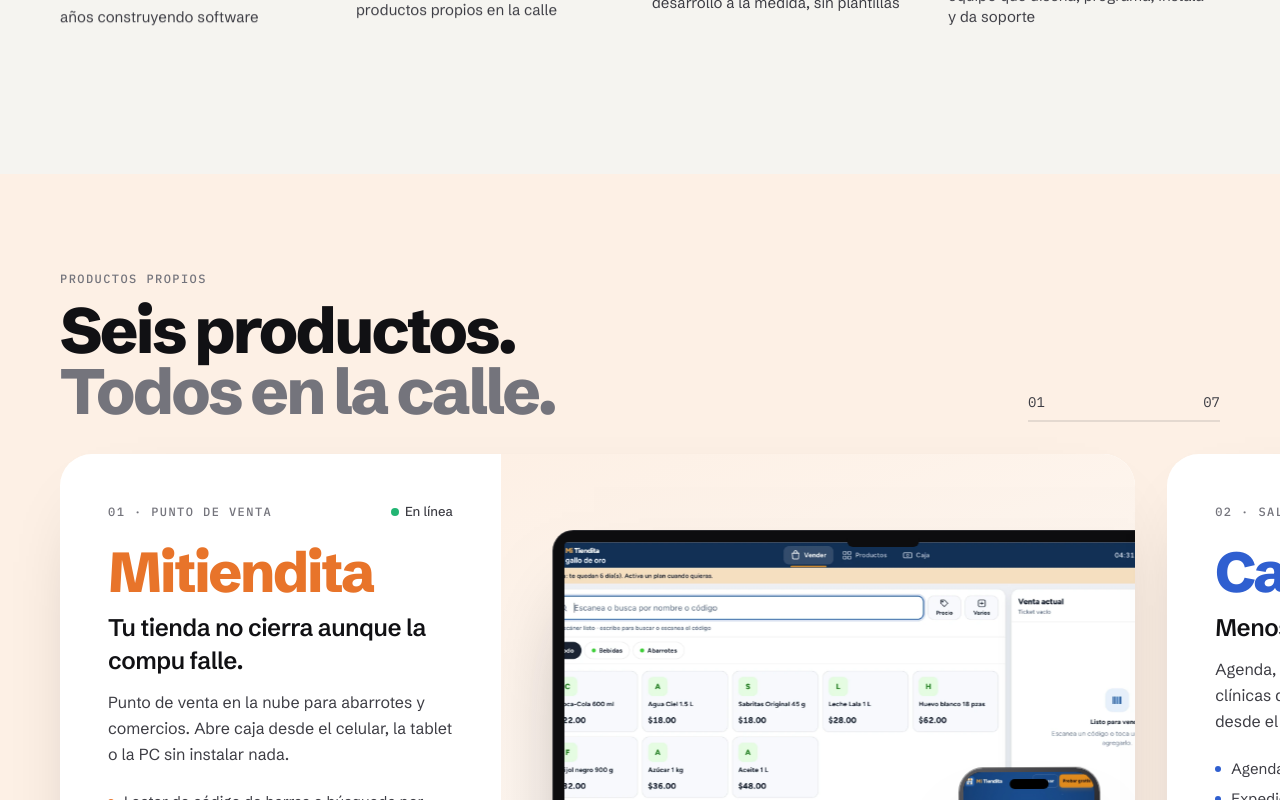
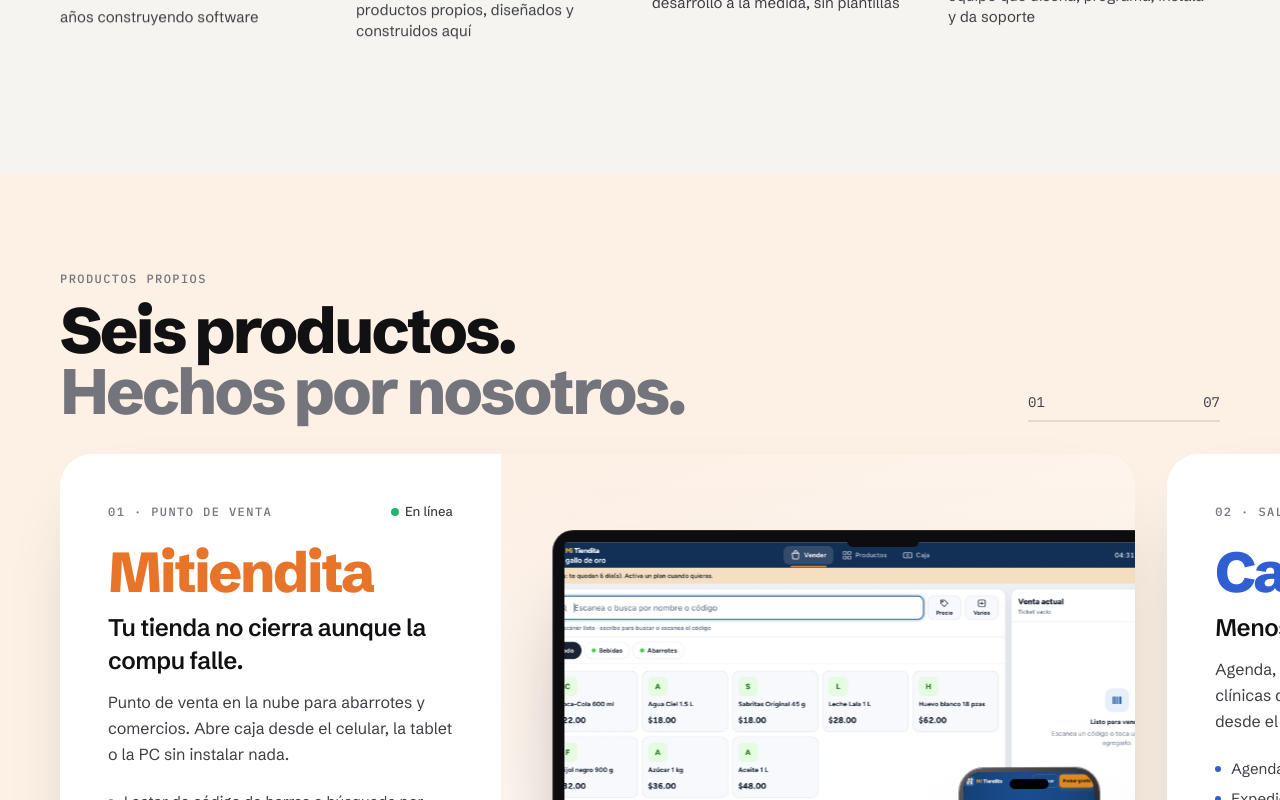
Before and after one commit to MADGRISMAD/hyperion-marketing, a Next.js app: page / in a window 1280 px wide. Shown: the part 1624-2424 px from the top of the page. Built offline with nearby package versions, Linux system fonts and the light colour scheme.

Commit message:
Textos de productos: no todos están en línea hoy

```diff
--- a/src/app/page.js
+++ b/src/app/page.js
@@ -46,7 +46,7 @@
 function Numbers() {
   const stats = [
     { n: 10, s: "+", label: "años construyendo software" },
-    { n: 6, s: "", label: "productos propios en la calle" },
+    { n: 6, s: "", label: "productos propios, diseñados y construidos aquí" },
     { n: 100, s: "%", label: "desarrollo a la medida, sin plantillas" },
     { n: 1, s: "", label: "equipo que diseña, programa, instala y da soporte" },
   ]
@@ -235,7 +235,7 @@
             <h2 className="display mt-3 text-[clamp(2.4rem,5vw,4.4rem)]">
               Seis productos.
               <br />
-              <span className="text-mist">Todos en la calle.</span>
+              <span className="text-mist">Hechos por nosotros.</span>
             </h2>
           </div>
           <div className="hidden w-48 shrink-0 lg:block">
```
